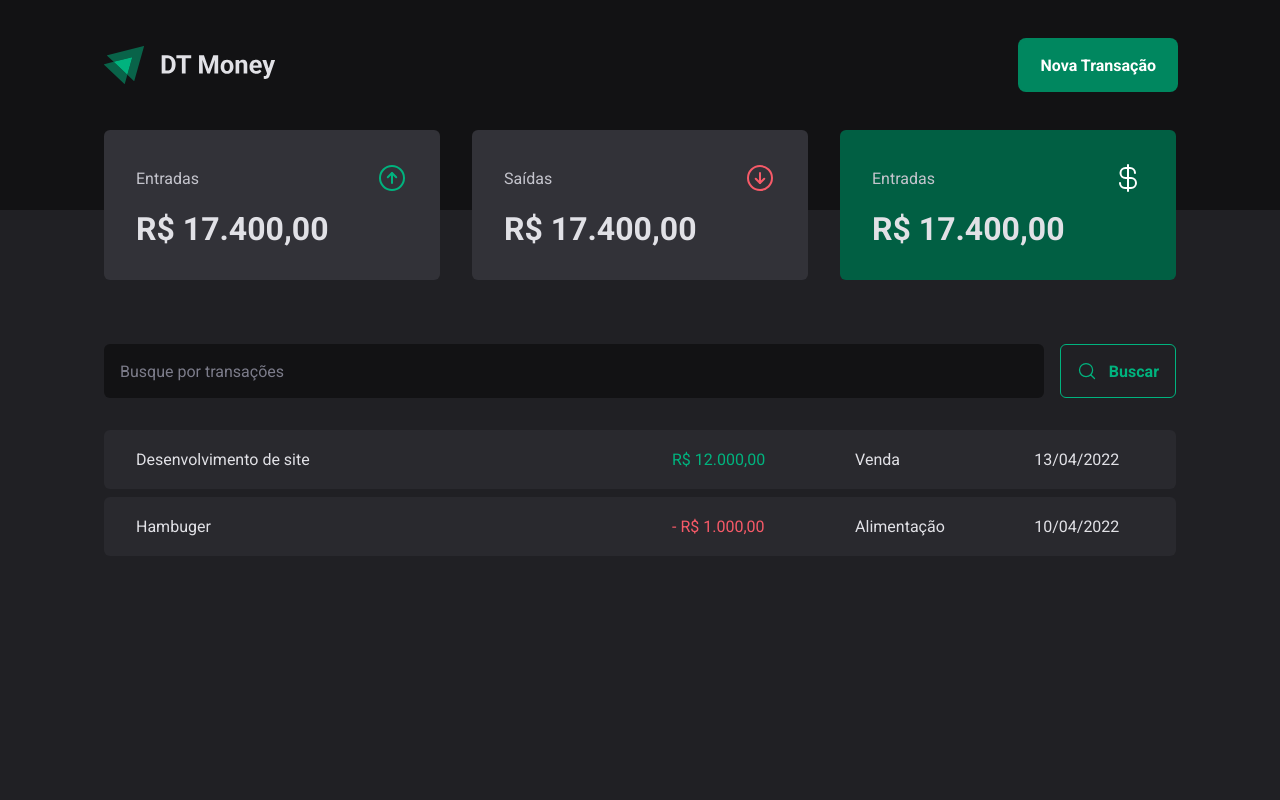
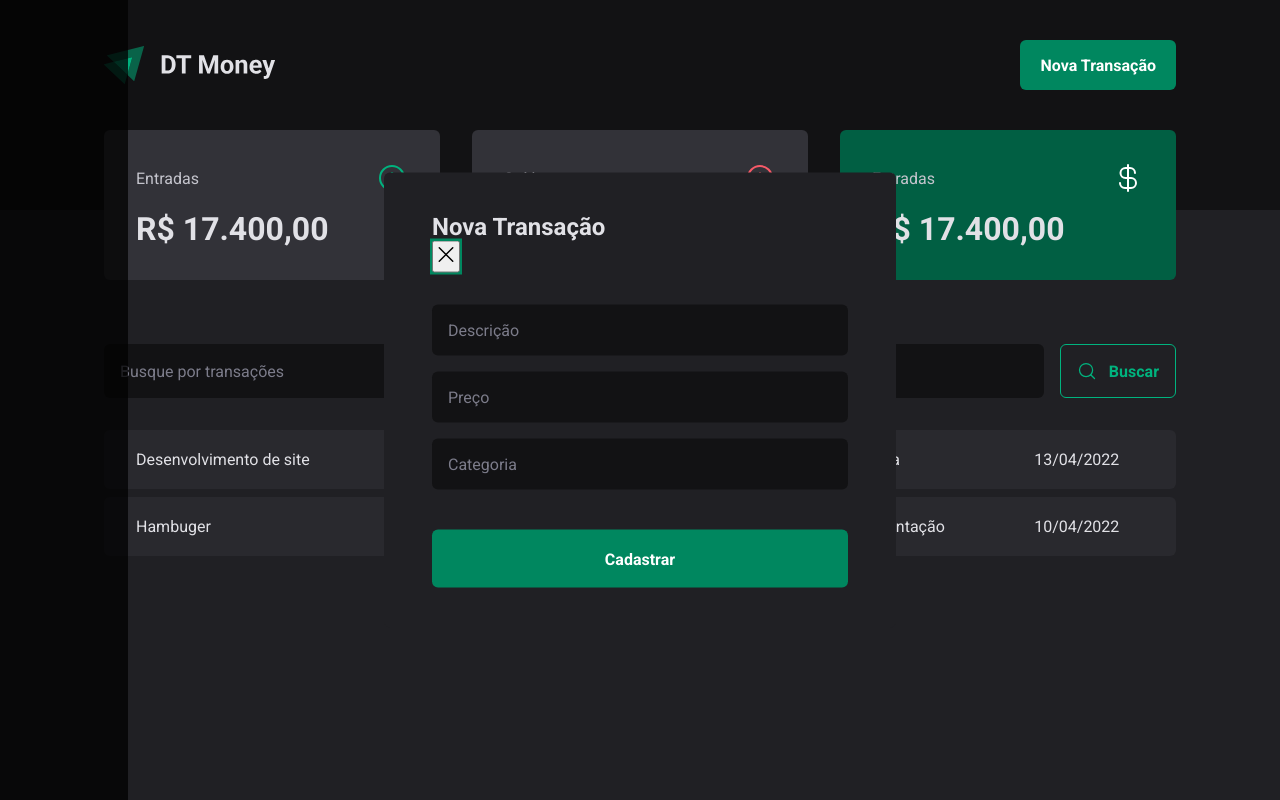
Before and after one commit to ArthurKVasque07/ignite-03-dt-money, a React (Vite) app: page / in a window 1280 px wide. Both pictures are taken after a click on the button "Nova Transação". Built offline with nearby package versions, Linux system fonts and the light colour scheme.

Commit message:
add NewTransactionModal

```diff
--- a/package.json
+++ b/package.json
@@ -9,6 +9,7 @@
     "preview": "vite preview"
   },
   "dependencies": {
+    "@radix-ui/react-dialog": "^1.0.2",
     "phosphor-react": "^1.4.1",
     "react": "^18.2.0",
     "react-dom": "^18.2.0",
--- a/src/components/Header/index.tsx
+++ b/src/components/Header/index.tsx
@@ -1,5 +1,7 @@
 import { HeaderContainer, HeaderContent, NewTransactionButton } from "./styles";
+import * as Dialog from '@radix-ui/react-dialog';
 import logoImg from '../../assets/logo.svg';
+import { NewTransactionModal } from "../NewTransactionModal";
 
 export function Header() {
   return (
@@ -7,7 +9,13 @@
       <HeaderContent>
         <img src={logoImg} alt="" />
 
-        <NewTransactionButton>Nova Transação</NewTransactionButton>
+        <Dialog.Root>
+          <Dialog.Trigger asChild>
+            <NewTransactionButton>Nova Transação</NewTransactionButton>
+          </Dialog.Trigger>
+
+          <NewTransactionModal />
+        </Dialog.Root>
       </HeaderContent>
     </HeaderContainer>
   )
--- /dev/null
+++ b/src/components/NewTransactionModal/index.tsx
@@ -0,0 +1,24 @@
+import * as Dialog from '@radix-ui/react-dialog';
+import { X } from 'phosphor-react';
+import { Content, Overlay } from './styles';
+
+export function NewTransactionModal() {
+  return (
+    <Dialog.Portal>
+    <Overlay />
+    <Content>
+      <Dialog.Title>Nova Transação</Dialog.Title>
+      <Dialog.Close>
+        <X size={24} />
+      </Dialog.Close>
+      <form action="">
+        <input type="text" placeholder='Descrição' required/>
+        <input type="number" placeholder='Preço' required/>
+        <input type="text" placeholder='Categoria' required/>
+
+        <button type='submit'>Cadastrar</button>
+      </form>
+    </Content>
+  </Dialog.Portal>
+  )
+}
--- /dev/null
+++ b/src/components/NewTransactionModal/styles.ts
@@ -0,0 +1,70 @@
+import styled from "styled-components";
+import * as Dialog from '@radix-ui/react-dialog'
+
+export const Overlay = styled(Dialog.Overlay)`
+  position: fixed;
+  width: 10vw;
+  height: 100vh;
+  inset: 0;
+  background: rgba(0, 0, 0, 0.75);
+`
+
+export const Content = styled(Dialog.Content)`
+  min-width: 32rem;
+  border-radius: 6px;
+  padding: 2.5rem 3rem;
+  background: ${props => props.theme['gray-800']};
+
+  position: fixed;
+  top: 50%;
+  left: 50%;
+  transform: translate(-50%, -50%);
+
+  form {
+    margin-top: 2rem;
+
+    display: flex;
+    flex-direction: column;
+    gap: 1rem;
+
+    input {
+      border-radius: 6px;
+      border: 0;
+      background: ${props => props.theme['gray-900']};
+      color: ${props => props.theme['gray-300']};
+      padding: 1rem;
+
+      &::placeholder {
+        color: ${props => props.theme['gray-500']};
+      }
+    }
+
+    button[type="submit"] {
+      height: 58px;
+      border: 0;
+      background: ${props => props.theme['green-500']};
+      color: ${props => props.theme.white};
+      font-weight: bold;
+      padding: 0 1.25rem;
+      border-radius: 6px;
+      margin-top: 1.5rem;
+      cursor: pointer;
+
+      &:hover {
+        background: ${props => props.theme['green-700']};
+        transition: background-color 0.2s;
+      }
+    }
+  }
+`
+
+export const CloseButton = styled(Dialog.Close)`
+  position: absolute;
+  background: transparent;
+  border: 0;
+  top: 1.5rem;
+  right: 1.5rem;
+  line-height: 0;
+  cursor: pointer;
+  color: ${props => props.theme['gray-500']};
+`
```
Also changed, not shown: 1 other file (tests, documents, lock files or other folders).
